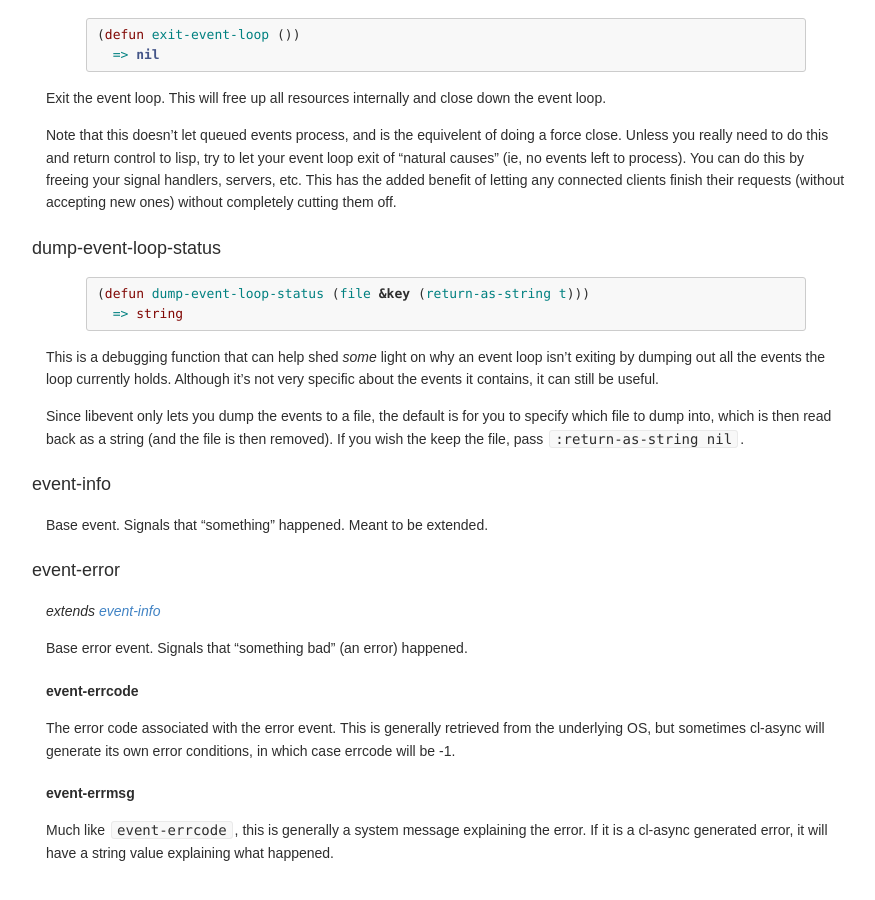
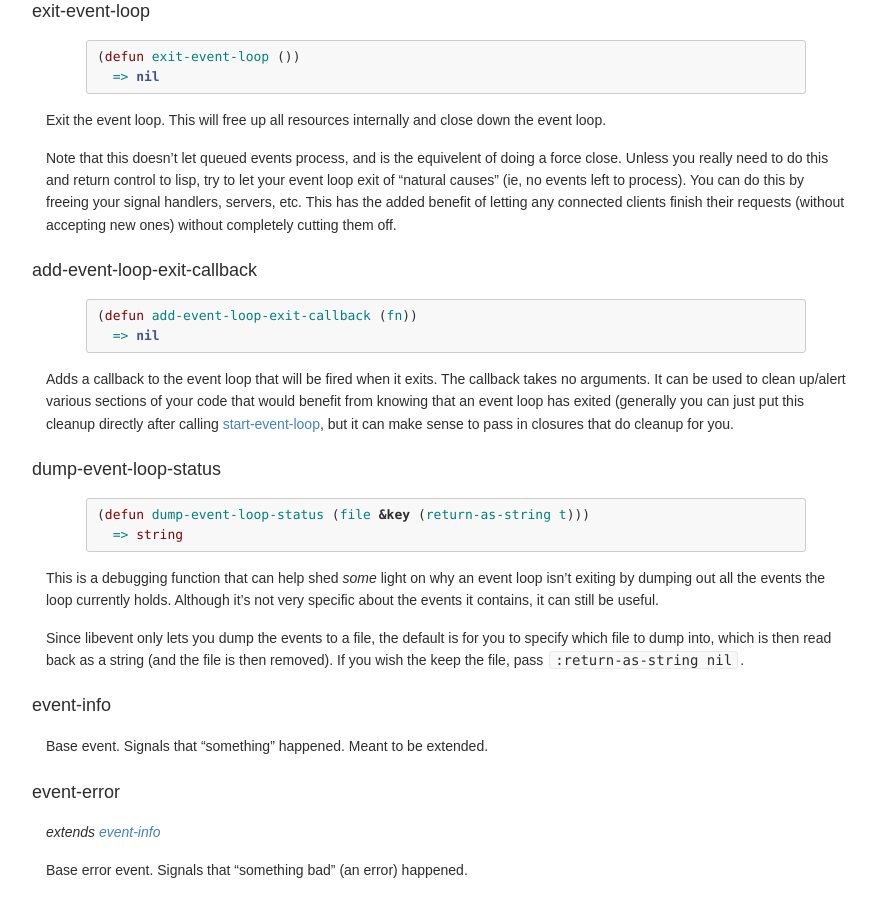
Before and after one commit to orthecreedence/cl-async, a Jekyll site: the page built from base.md, in a window 1280 px wide and 900 px high, scrolled down 1120 px. Shown: the whole window, without its empty margins (194-1069 px from the left). Built offline with Jekyll 4.4.1, drawn with Linux system fonts in a browser that asks for light colours; Markdown is read by kramdown in place of the engine named in the settings; some of the changed text lies outside the part shown.

Commit message:
documenting add-event-loop-exit-callback (base)

```diff
--- a/base.md
+++ b/base.md
@@ -11,6 +11,7 @@ conditions it uses.
 
 - [start-event-loop](#start-event-loop) _function_
 - [exit-event-loop](#exit-event-loop) _function_
+- [add-event-loop-exit-callback](#add-event-loop-exit-callback) _function_
 - [dump-event-loop-status](#dump-event-loop-status) _function_
 - [event-info](#event-info) _condition_
 - [event-error](#event-error) _condition_
@@ -89,6 +90,19 @@ process). You can do this by freeing your signal handlers, servers, etc. This
 has the added benefit of letting any connected clients finish their requests
 (without accepting new ones) without completely cutting them off.
 
+<a id="add-event-loop-exit-callback"></a>
+### add-event-loop-exit-callback
+{% highlight cl %}
+(defun add-event-loop-exit-callback (fn))
+  => nil
+{% endhighlight %}
+
+Adds a callback to the event loop that will be fired when it exits. The callback
+takes no arguments. It can be used to clean up/alert various sections of your
+code that would benefit from knowing that an event loop has exited (generally
+you can just put this cleanup directly after calling [start-event-loop](#start-event-loop),
+but it can make sense to pass in closures that do cleanup for you.
+
 <a id="dump-event-loop-status"></a>
 ### dump-event-loop-status
 {% highlight cl %}
```
